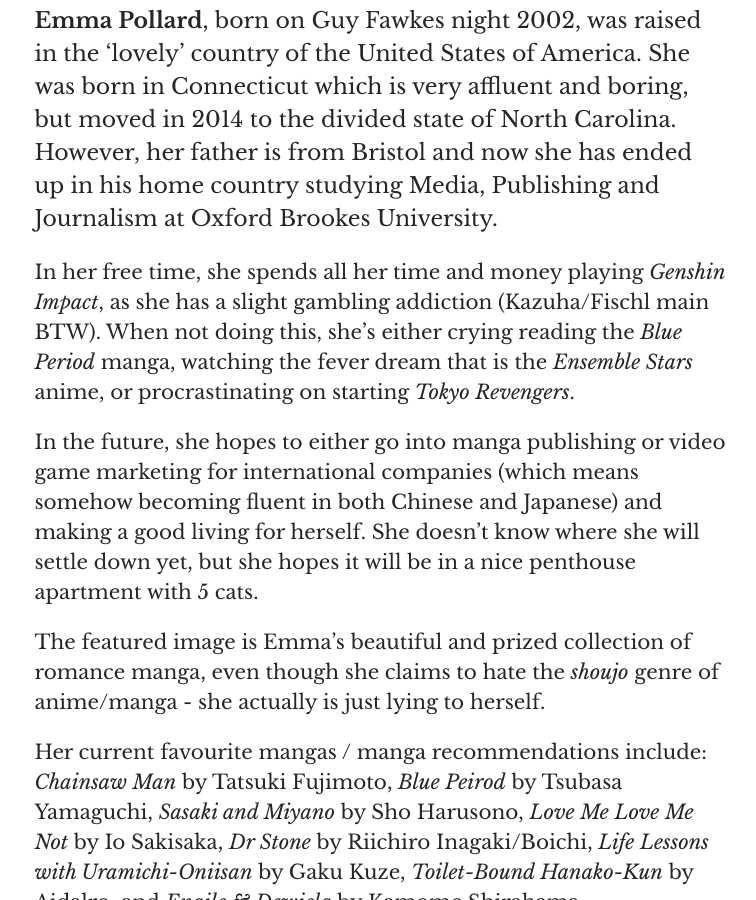
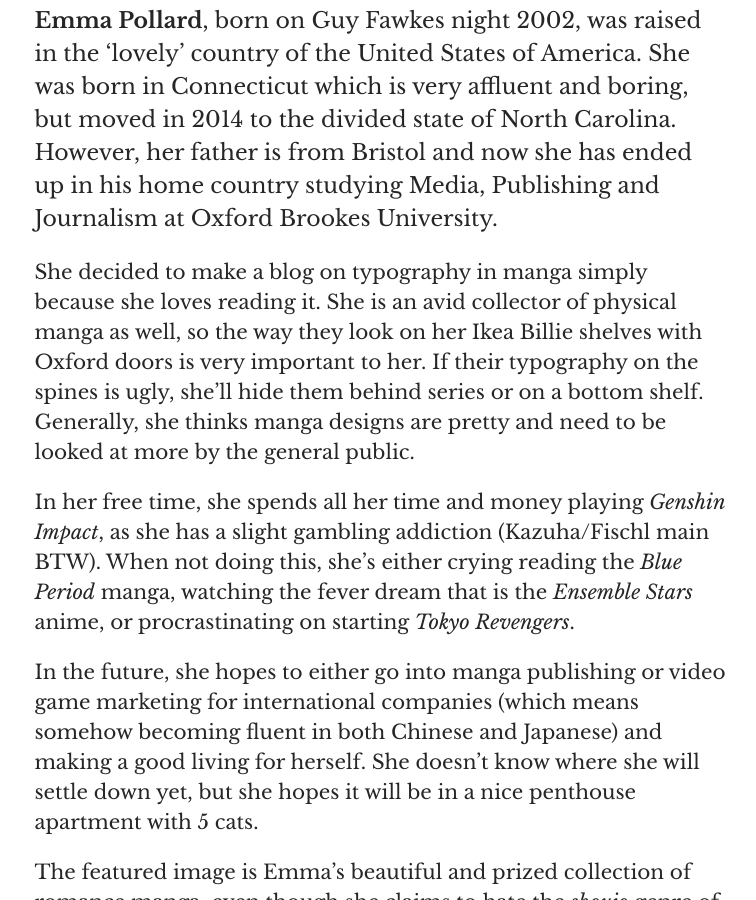
Before and after one commit to emmapollard/typographicdesign, a Jekyll site: the page built from pages/about.md, in a window 1280 px wide and 900 px high, scrolled down 438 px. Shown: the whole window, without its empty margins (260-1016 px from the left). Built offline with Jekyll 4.4.1, drawn with Linux system fonts in a browser that asks for light colours; some web fonts are replaced.

Commit message:
Update Page “about”

```diff
--- a/pages/about.md
+++ b/pages/about.md
@@ -13,6 +13,8 @@ show: true
 ---
 **Emma Pollard**, born on Guy Fawkes night 2002, was raised in the 'lovely' country of the United States of America. She was born in Connecticut which is very affluent and boring, but moved in 2014 to the divided state of North Carolina. However, her father is from Bristol and now she has ended up in his home country studying Media, Publishing and Journalism at Oxford Brookes University.
 
+She decided to make a blog on typography in manga simply because she loves reading it. She is an avid collector of physical manga as well, so the way they look on her Ikea Billie shelves with Oxford doors is very important to her. If their typography on the spines is ugly, she'll hide them behind series or on a bottom shelf. Generally, she thinks manga designs are pretty and need to be looked at more by the general public.
+
 In her free time, she spends all her time and money playing *Genshin Impact*, as she has a slight gambling addiction (Kazuha/Fischl main BTW). When not doing this, she's either crying reading the *Blue Period* manga, watching the fever dream that is the *Ensemble Stars* anime, or procrastinating on starting *Tokyo Revengers*.
 
 In the future, she hopes to either go into manga publishing or video game marketing for international companies (which means somehow becoming fluent in both Chinese and Japanese) and making a good living for herself. She doesn't know where she will settle down yet, but she hopes it will be in a nice penthouse apartment with 5 cats.
```
